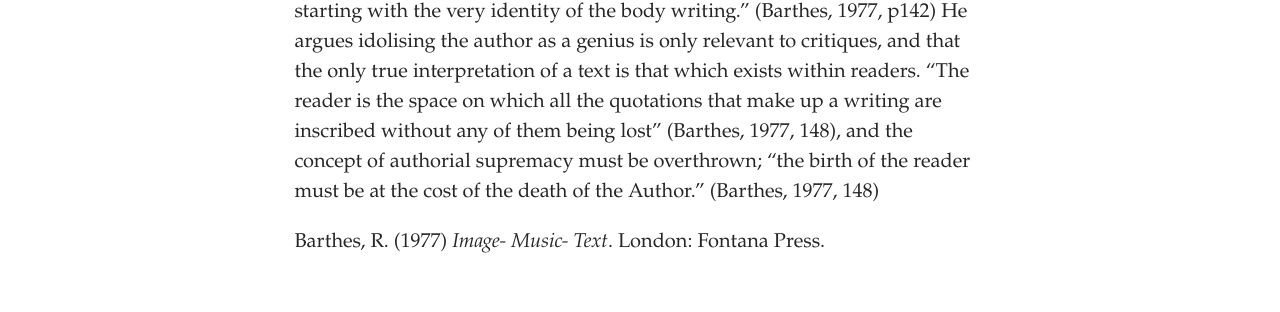
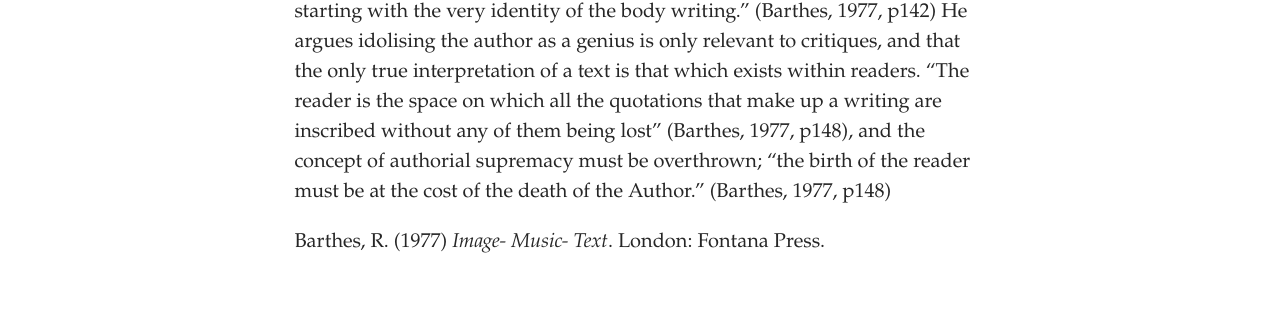
Before and after one commit to SammySpinsAYarn/Blog, a Jekyll site: the page built from _posts/2023-05-18-need-to-think-of-titles.md, in a window 1280 px wide. Shown: the part 565-877 px from the top of the page. Built offline with Jekyll 4.4.1, drawn with Linux system fonts in a browser that asks for light colours; some web fonts are replaced; some of the changed text lies outside the part shown.

Commit message:
Update Post “2023-05-18-need-to-think-of-titles”

```diff
--- a/_posts/2023-05-18-need-to-think-of-titles.md
+++ b/_posts/2023-05-18-need-to-think-of-titles.md
@@ -8,7 +8,7 @@ comments: false
 M﻿any have heard that the author is dead, and that you must separate art from artist. This is increasingly common as people are holding creators accountable and making sure to be more aware of bias within the work. So how do we consume material we enjoy by those whose views are problematic (or worse)? Simple. Don't mourn the dauthor, kill them. (Note: this is a literaty metaphor, not a rallying cry to commit murder.)
 
 D﻿eath of the author is a literary theory from literary critic Roland Barthes. He discusses the futility of authorship and the assignation of piece to creator, as intended meaning is lost once it leaves the custody of private ownership to enter public awareness. "Writing is...the negative where all identity is lost, starting with the very identity of the body writing." (Barthes, 1977, p142) He argues idolising the author as a genius is only relevant to critiques, and that the only true interpretation of a text is that which exists within readers. "The reader is the space
-on which all the quotations that make up a writing are inscribed without any of them being lost" (Barthes, 1977, 148), and the concept of authorial supremacy must be overthrown; "the birth of the reader must be at the cost of the death of the Author." (Barthes, 1977, 148)
+on which all the quotations that make up a writing are inscribed without any of them being lost" (Barthes, 1977, p148), and the concept of authorial supremacy must be overthrown; "the birth of the reader must be at the cost of the death of the Author." (Barthes, 1977, p148)
 
 
 
```
